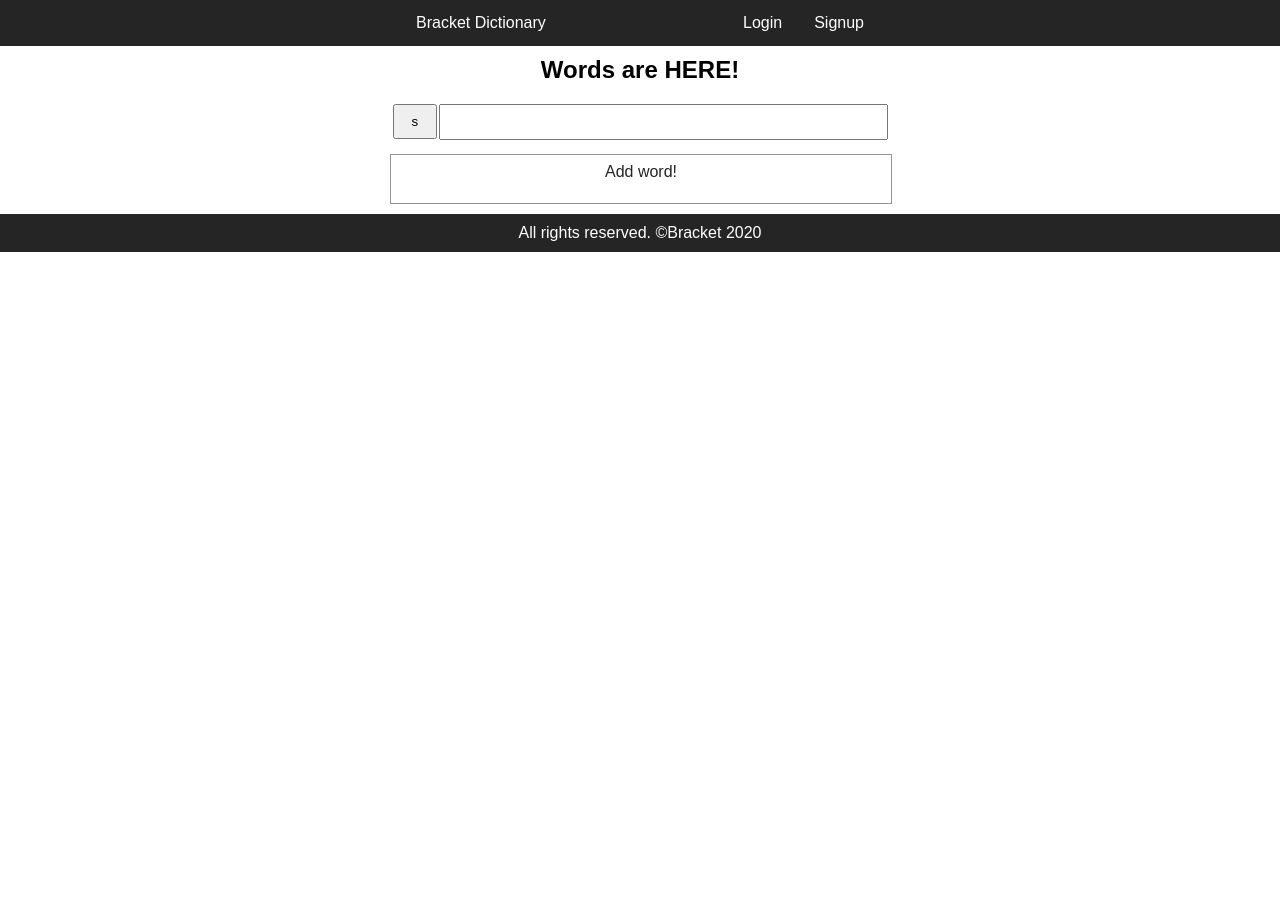
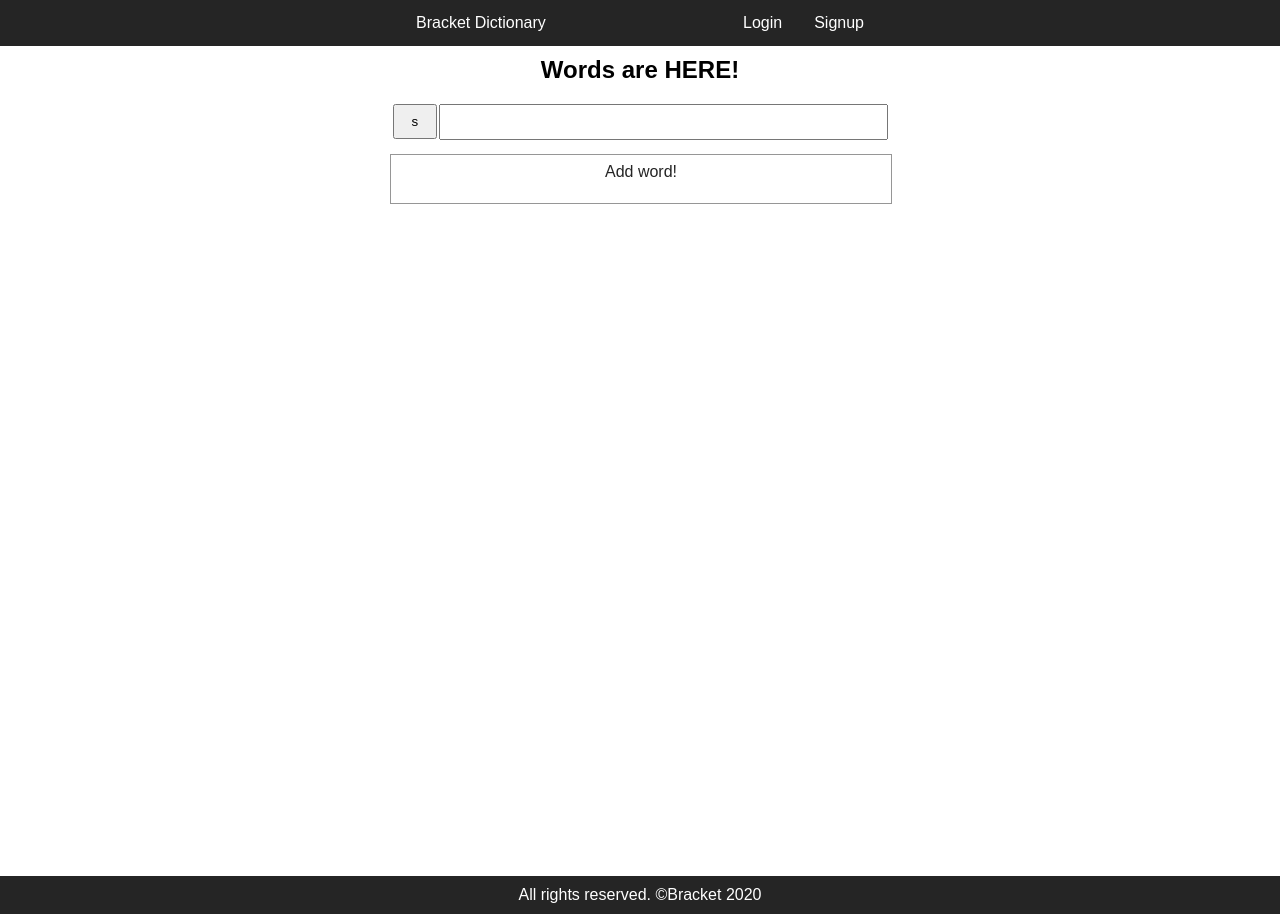
Before and after one commit to BracketAcademy/bracket_dic, a Django app: page / in a window 1280 px wide. Before the commit the page ends 252 px from the top, so only its background shows below. Run offline with Django 3.2, Linux system fonts and the light colour scheme; data that the repository does not hold is empty.

Commit message:
'footer'

```diff
--- a/dic/mydic/static/mydic/css/base.css
+++ b/dic/mydic/static/mydic/css/base.css
@@ -1,4 +1,5 @@
-body {
+body, html {
+    height: 100%;
     margin: 0;
     padding: 0;
     direction: ltr;
@@ -7,7 +8,6 @@ body {
 .rightnav {
     list-style-type: none;
     margin: 0;
-    height: 100%;
     overflow: hidden;
     margin: 0 !important;
     padding: 0 400px;
```
